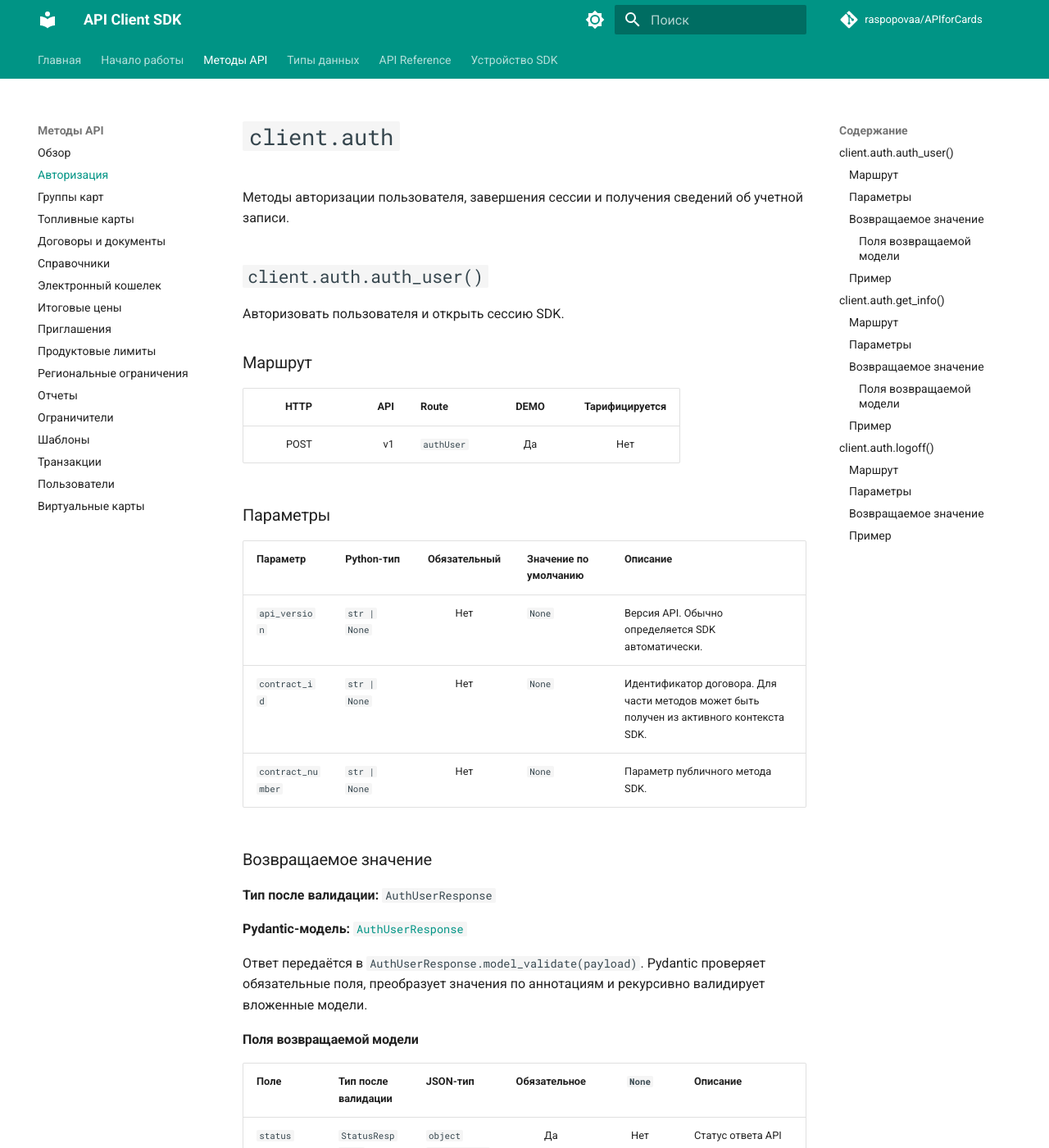
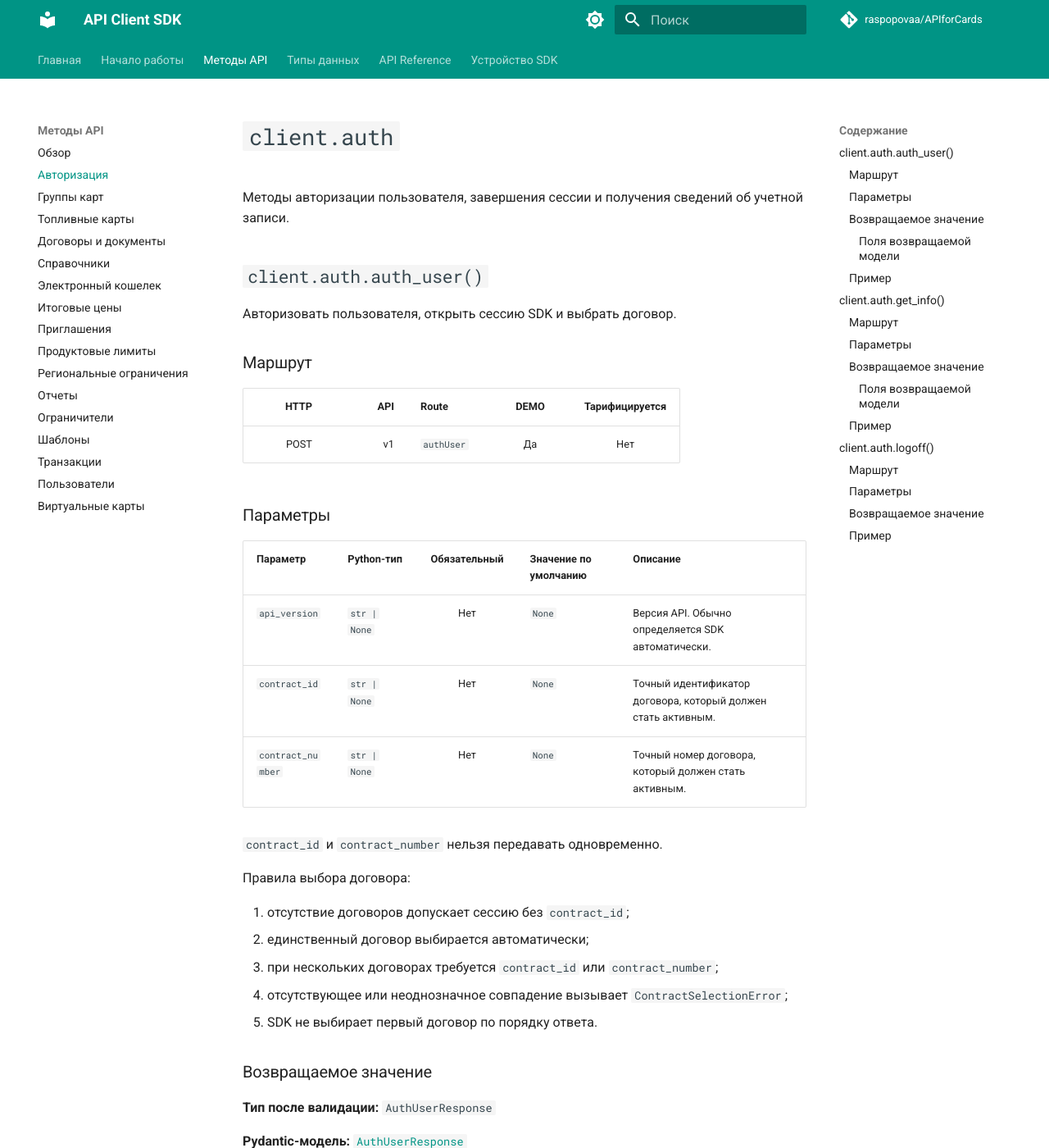
Before and after one commit to raspopovaa/APIforCards, an MkDocs documentation site: the page built from docs/methods/auth.md, in a window 1280 px wide and 1400 px high. Shown: the whole window at 82% size. Built offline with MkDocs 1.6.1 and Material for MkDocs 9.7.7, drawn with Linux system fonts in a browser that asks for light colours; comment, search, counter and statistics services are not loaded; the version menu is left out; some of the changed text lies outside the part shown.

Commit message:
docs: document auth contract selection rules

````diff
--- a/docs/methods/auth.md
+++ b/docs/methods/auth.md
@@ -4,7 +4,7 @@
 
 ## `client.auth.auth_user()`
 
-Авторизовать пользователя и открыть сессию SDK.
+Авторизовать пользователя, открыть сессию SDK и выбрать договор.
 
 ### Маршрут
 
@@ -17,8 +17,18 @@
 | Параметр | Python-тип | Обязательный | Значение по умолчанию | Описание |
 |---|---|:---:|---|---|
 | `api_version` | `str | None` | Нет | `None` | Версия API. Обычно определяется SDK автоматически. |
-| `contract_id` | `str | None` | Нет | `None` | Идентификатор договора. Для части методов может быть получен из активного контекста SDK. |
-| `contract_number` | `str | None` | Нет | `None` | Параметр публичного метода SDK. |
+| `contract_id` | `str | None` | Нет | `None` | Точный идентификатор договора, который должен стать активным. |
+| `contract_number` | `str | None` | Нет | `None` | Точный номер договора, который должен стать активным. |
+
+`contract_id` и `contract_number` нельзя передавать одновременно.
+
+Правила выбора договора:
+
+1. отсутствие договоров допускает сессию без `contract_id`;
+2. единственный договор выбирается автоматически;
+3. при нескольких договорах требуется `contract_id` или `contract_number`;
+4. отсутствующее или неоднозначное совпадение вызывает `ContractSelectionError`;
+5. SDK не выбирает первый договор по порядку ответа.
 
 ### Возвращаемое значение
 
@@ -40,15 +50,26 @@
 - [`StatusResponse`](../data-types/auth/StatusResponse.md)
 - [`AuthUserData`](../data-types/auth/AuthUserData.md)
 
-Возвращает типизированные данные авторизации, включая идентификатор сессии и доступные договоры.
+Возвращает типизированные данные авторизации, включая идентификатор сессии и доступные договоры. Активный договор доступен через `client.contract_id`.
 
 ### Пример
 
 ```python
 result = await client.auth.auth_user(
+    contract_number="TEST-001",
 )
-print(result)
+print(client.contract_id)
+print(result.data.user_id)
 ```
+
+Предпочтительный договор также можно установить до первого защищённого вызова:
+
+```python
+client.contract_id = "contract-id"
+cards = await client.cards.get_cards_v2()
+```
+
+Lazy authentication и re-auth используют и повторно проверяют этот ID.
 
 ## `client.auth.get_info()`
 
@@ -90,8 +111,7 @@ print(result)
 ### Пример
 
 ```python
-result = await client.auth.get_info(
-)
+result = await client.auth.get_info()
 print(result)
 ```
 
@@ -122,7 +142,5 @@ SDK возвращает значение указанного Python-типа;
 ### Пример
 
 ```python
-result = await client.auth.logoff(
-)
+result = await client.auth.logoff()
 print(result)
-```
````
